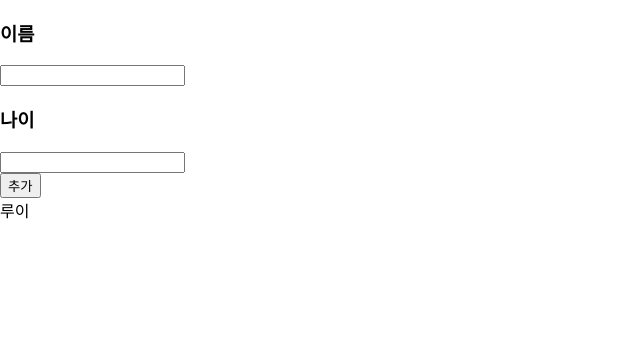
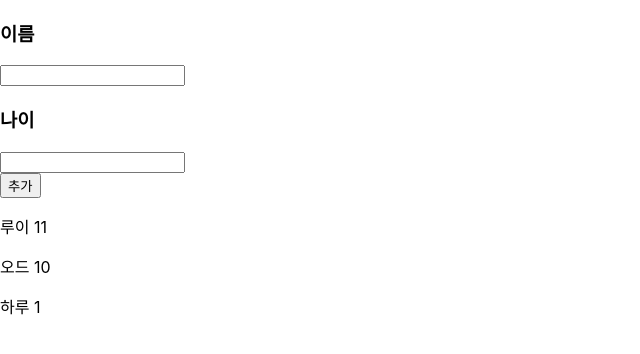
Before and after one commit to glenn-a810/Study, a React (Create React App) app in the folder practice/: page / in a window 1280 px wide. Shown: the top 354 px of the page, without its empty margins (0-640 px from the left). Built offline with nearby package versions, Linux system fonts and the light colour scheme.

Commit message:
userData를 map으로 일단 나열하기

```diff
--- a/practice/src/components/UI/Card.js
+++ b/practice/src/components/UI/Card.js
@@ -3,18 +3,28 @@ import React from 'react'
 const Card = () => {
     const userData = [
         {
-            userName : '루이',
-            userAge : 11
+            userName: '루이',
+            userAge: 11
         },
         {
-            userName : '오드',
-            userAge : 10
+            userName: '오드',
+            userAge: 10
+        },
+        {
+            userName: '하루',
+            userAge: 1
         }
     ]
 
     return(
+        // <div>
+        //     {userData[0].userName}
+        //     {userData[0].userAge}
+        // </div>
         <div>
-            {userData[0].userName}
+            {userData.map(userList => (
+                <p>{userList.userName} {userList.userAge}</p>
+            ))}
         </div>
     )
 }
```
